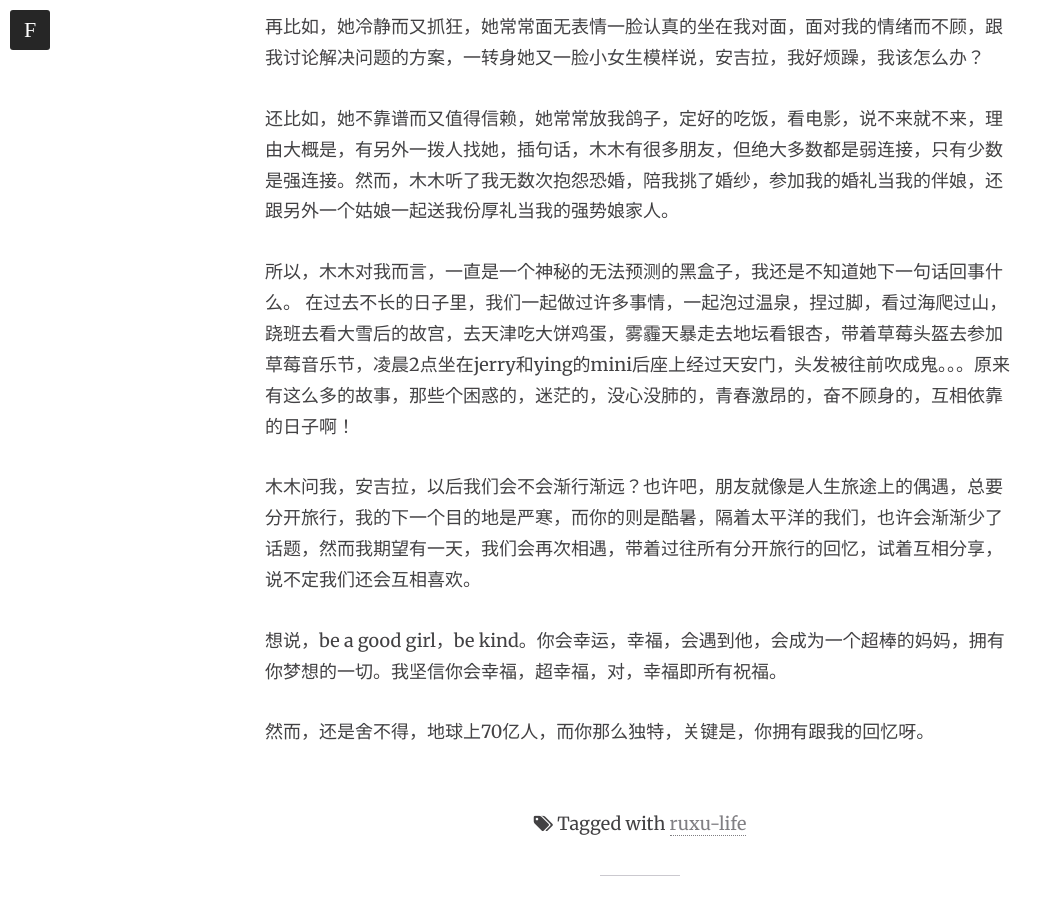
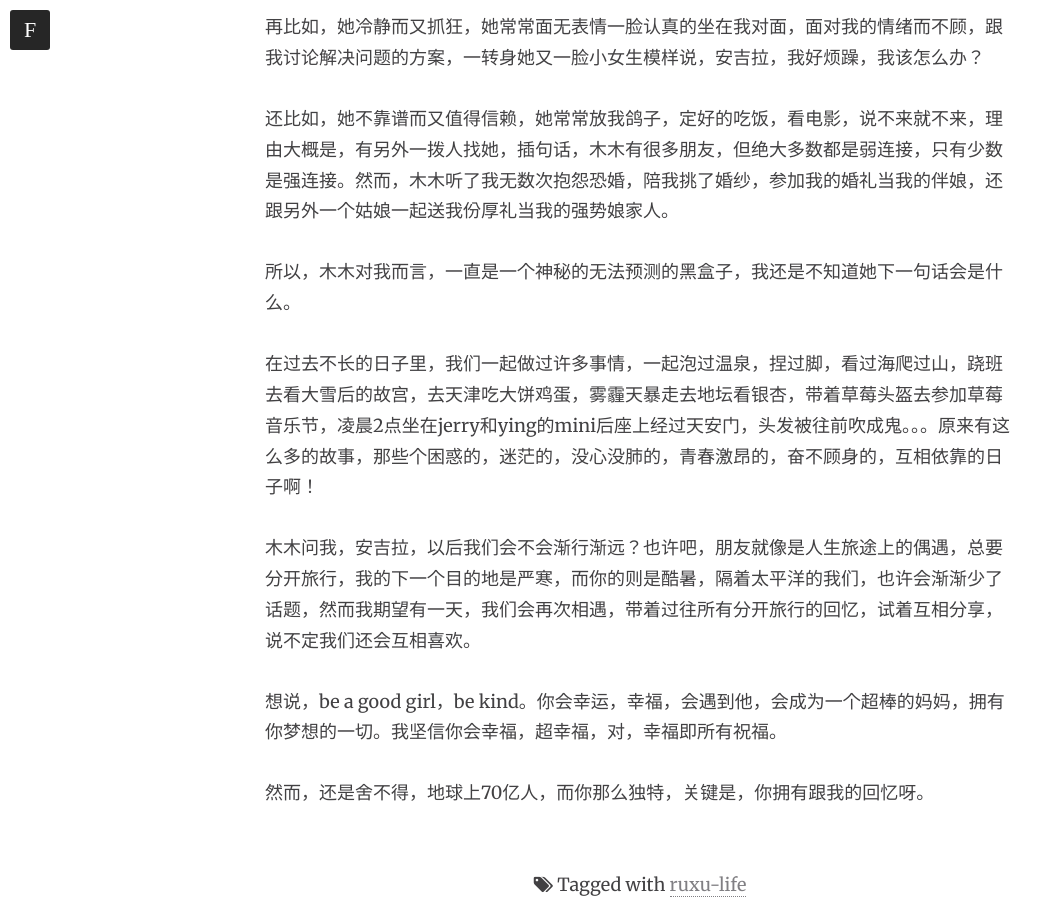
Before and after one commit to ruixinxu/ruxubooks.com, a Jekyll site: the page built from _posts/2015-06-27-angela-and-xumumu.markdown, in a window 1280 px wide and 900 px high, scrolled down 1726 px. Shown: the whole window, without its empty margins (0-1062 px from the left). Built offline with Jekyll 4.4.1, drawn with Linux system fonts in a browser that asks for light colours; nearby versions of some CDN libraries; comment, search, counter and statistics services are not loaded; some of the changed text lies outside the part shown.

Commit message:
update content

```diff
--- a/_posts/2015-06-27-angela-and-xumumu.markdown
+++ b/_posts/2015-06-27-angela-and-xumumu.markdown
@@ -10,7 +10,9 @@
 ---
 by: Angela
 
-我今天白天还在神采飞扬的跟别人讲徐木木是如何雷厉风行的决定辞职去坡国创业，晚上还开心的去健了身，临睡前还在想心灵鸡汤，决定把“to be a better me & 成为一个有趣的人”变成我的人生新理想，<!--more-->然后，我就想起了徐木木，想起她下周就要飞往坡国开启人生新篇章了。我这才意识到，这似乎是一个里程碑似的事件，类似大学毕业大家天各一方。
+我今天白天还在神采飞扬的跟别人讲徐木木是如何雷厉风行的决定辞职去坡国创业，晚上还开心的去健了身，
+<!--more-->
+临睡前还在想心灵鸡汤，决定把“to be a better me & 成为一个有趣的人”变成我的人生新理想，然后，我就想起了徐木木，想起她下周就要飞往坡国开启人生新篇章了。我这才意识到，这似乎是一个里程碑似的事件，类似大学毕业大家天各一方。
 
 木木是谁？我觉得闺蜜不合适，因为我们几乎很少花时间逛街美甲聊时尚，木木不懂这些；我们更多的时候，是在聊天，就是那种走心的心灵按摩似的聊天，这种聊天发生在我们一起吃饭时，散步时，看电影后，看话剧后。。。常常，因为话题没有聊完，互相送来送去，难舍难分。所以，我们的关系，大概是战友，伙伴，一路陪伴走过初入社会和职场的时光。
 
@@ -28,7 +30,8 @@
 
 还比如，她不靠谱而又值得信赖，她常常放我鸽子，定好的吃饭，看电影，说不来就不来，理由大概是，有另外一拨人找她，插句话，木木有很多朋友，但绝大多数都是弱连接，只有少数是强连接。然而，木木听了我无数次抱怨恐婚，陪我挑了婚纱，参加我的婚礼当我的伴娘，还跟另外一个姑娘一起送我份厚礼当我的强势娘家人。
 
-所以，木木对我而言，一直是一个神秘的无法预测的黑盒子，我还是不知道她下一句话回事什么。
+所以，木木对我而言，一直是一个神秘的无法预测的黑盒子，我还是不知道她下一句话会是什么。
+
 在过去不长的日子里，我们一起做过许多事情，一起泡过温泉，捏过脚，看过海爬过山，跷班去看大雪后的故宫，去天津吃大饼鸡蛋，雾霾天暴走去地坛看银杏，带着草莓头盔去参加草莓音乐节，凌晨2点坐在jerry和ying的mini后座上经过天安门，头发被往前吹成鬼。。。原来有这么多的故事，那些个困惑的，迷茫的，没心没肺的，青春激昂的，奋不顾身的，互相依靠的日子啊！
 
 木木问我，安吉拉，以后我们会不会渐行渐远？也许吧，朋友就像是人生旅途上的偶遇，总要分开旅行，我的下一个目的地是严寒，而你的则是酷暑，隔着太平洋的我们，也许会渐渐少了话题，然而我期望有一天，我们会再次相遇，带着过往所有分开旅行的回忆，试着互相分享，说不定我们还会互相喜欢。
```
